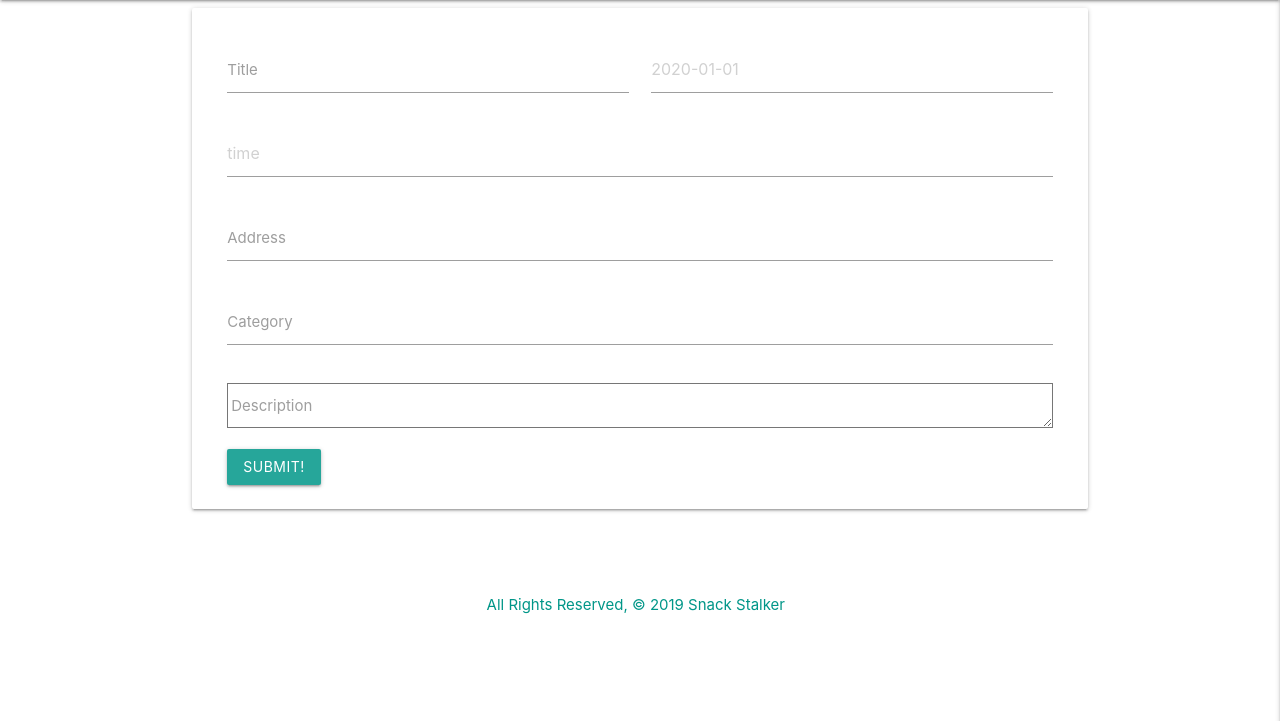
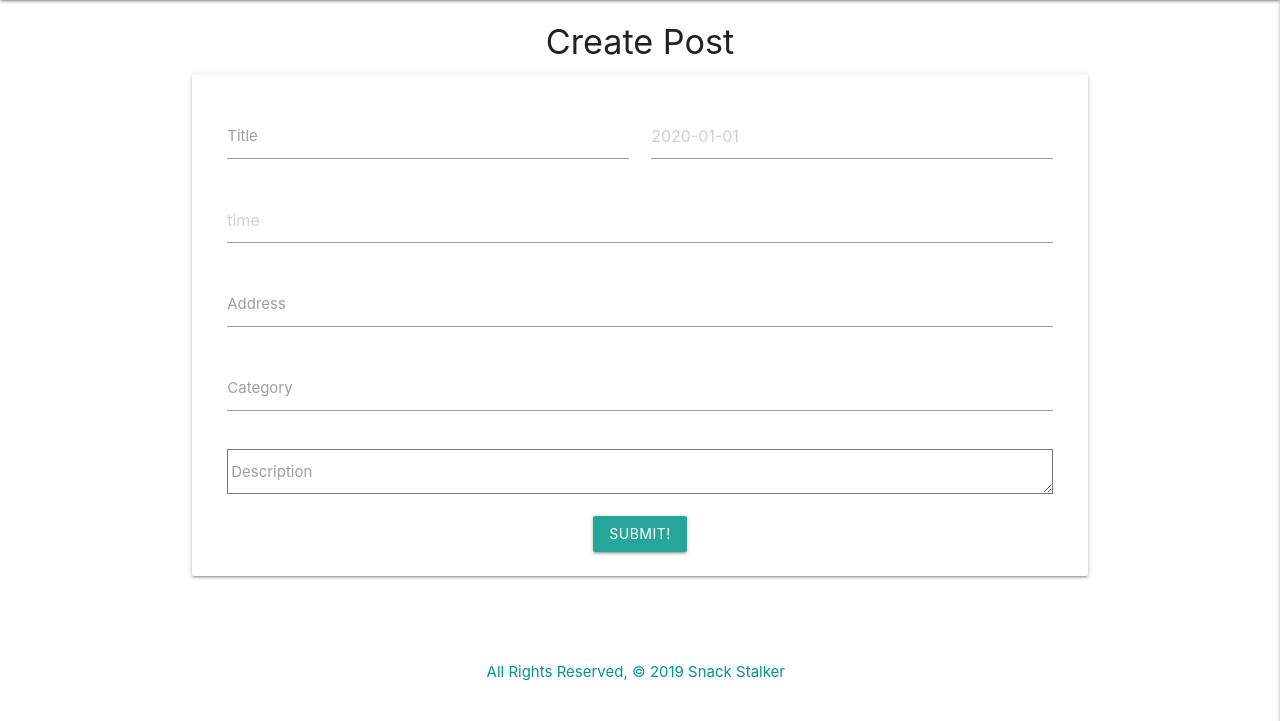
Before and after one commit to Codeebk/snackstalker1, a Django app: page /posts/create/ in a window 1280 px wide. Shown: the part 79-800 px from the top of the page. Run offline with Django 3.2, Linux system fonts and the light colour scheme; the visitor is signed in with stand-in values (Sample User, id 1); some web fonts are replaced.

Commit message:
add styling

```diff
--- a/main_app/templates/main_app/post_form.html
+++ b/main_app/templates/main_app/post_form.html
@@ -1,6 +1,8 @@
 {% extends 'base.html' %}
 
 {% block content %}
+
+<h4 class="center-align">Create Post</h4>
 
     <div class="card hoverable">
       <div class="row card-content">
@@ -41,7 +43,7 @@
               </div>
             </div>
           </div>
-          <input type="submit" value="Submit!" class="btn">
+          <div class="center-align"><input type="submit" value="Submit!" class="btn"></div>
         </form>
       </div>
     </div>
--- a/main_app/templates/posts/detail.html
+++ b/main_app/templates/posts/detail.html
@@ -2,7 +2,7 @@
 {% block content %}
 
 <div class="container">
-    <h3>Details</h3>
+    <h4>Details</h4>
 
     <div class="card">
 
@@ -20,7 +20,7 @@
                 </ul>
 
                 {% if user.username == post.user.username %}
-            <div class="card-action">
+            <div class="card-action center-align">
                 <a href="{% url 'posts_update' post.id %}" class="btn">Edit</a>
                 <a href="{% url 'posts_delete' post.id %}" class="btn red darken-2">Delete</a>
               </div>
```
